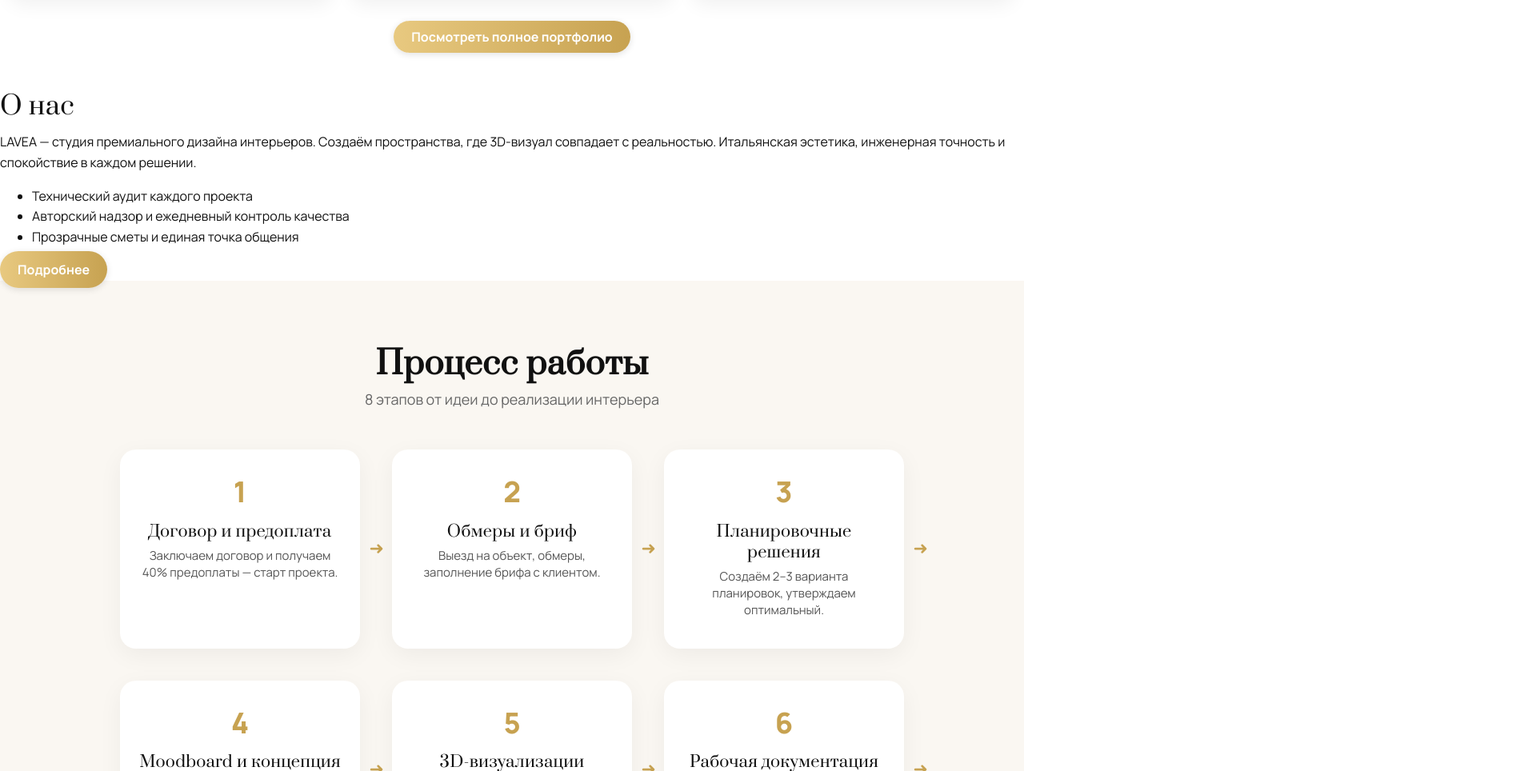
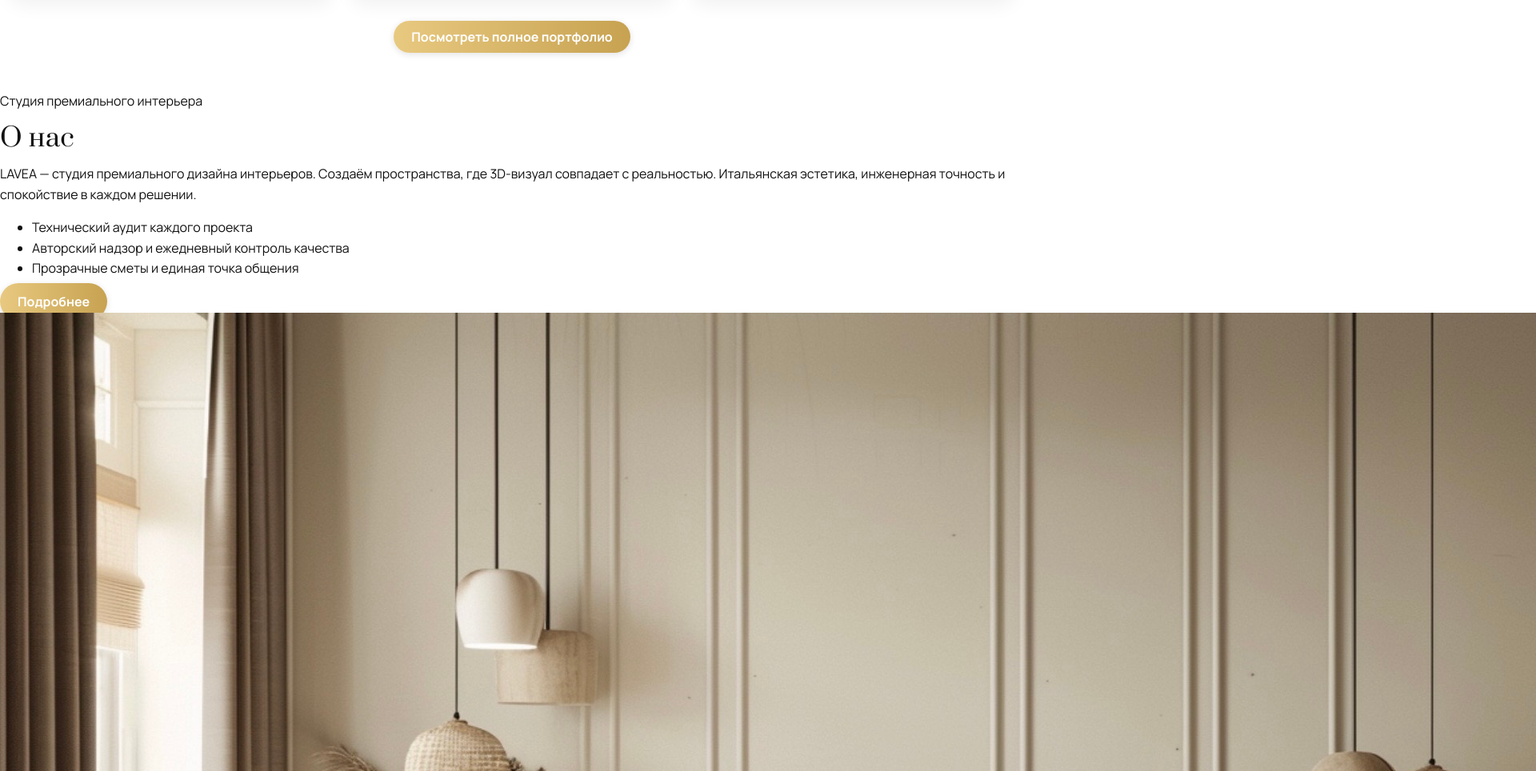
Before and after one commit to ankakisis-cloud/lavea-site, a Next.js app: page / in a window 1280 px wide. Shown: the part 1376-2340 px from the top of the page at 80% size, 1920 px wide, since content can reach past the window. Built offline with nearby package versions, Linux system fonts and the light colour scheme.

Commit message:
Update AboutShort.js

```diff
--- a/components/AboutShort.js
+++ b/components/AboutShort.js
@@ -1,5 +1,4 @@
 "use client";
-
 import Link from "next/link";
 
 export default function AboutShort() {
@@ -7,6 +6,7 @@ export default function AboutShort() {
     <section className="aboutShort" aria-label="О студии LAVEA — кратко">
       <div className="aboutShort__inner">
         <div className="aboutShort__text">
+          <p className="kicker">Студия премиального интерьера</p>
           <h2>О нас</h2>
           <p className="aboutShort__lead">
             LAVEA — студия премиального дизайна интерьеров.
@@ -21,13 +21,13 @@ export default function AboutShort() {
           </ul>
 
           <div className="aboutShort__actions">
-            <Link href="/about" className="btn btn-lavea" prefetch>
-              Подробнее
-            </Link>
+            <Link href="/about" className="btn btn-lavea">Подробнее</Link>
           </div>
         </div>
 
-        <div className="aboutShort__media" aria-hidden="true" />
+        <div className="aboutShort__media" aria-hidden="true">
+          <img src="/IMG_9728.jpg" alt="" loading="lazy" />
+        </div>
       </div>
     </section>
   );
```
